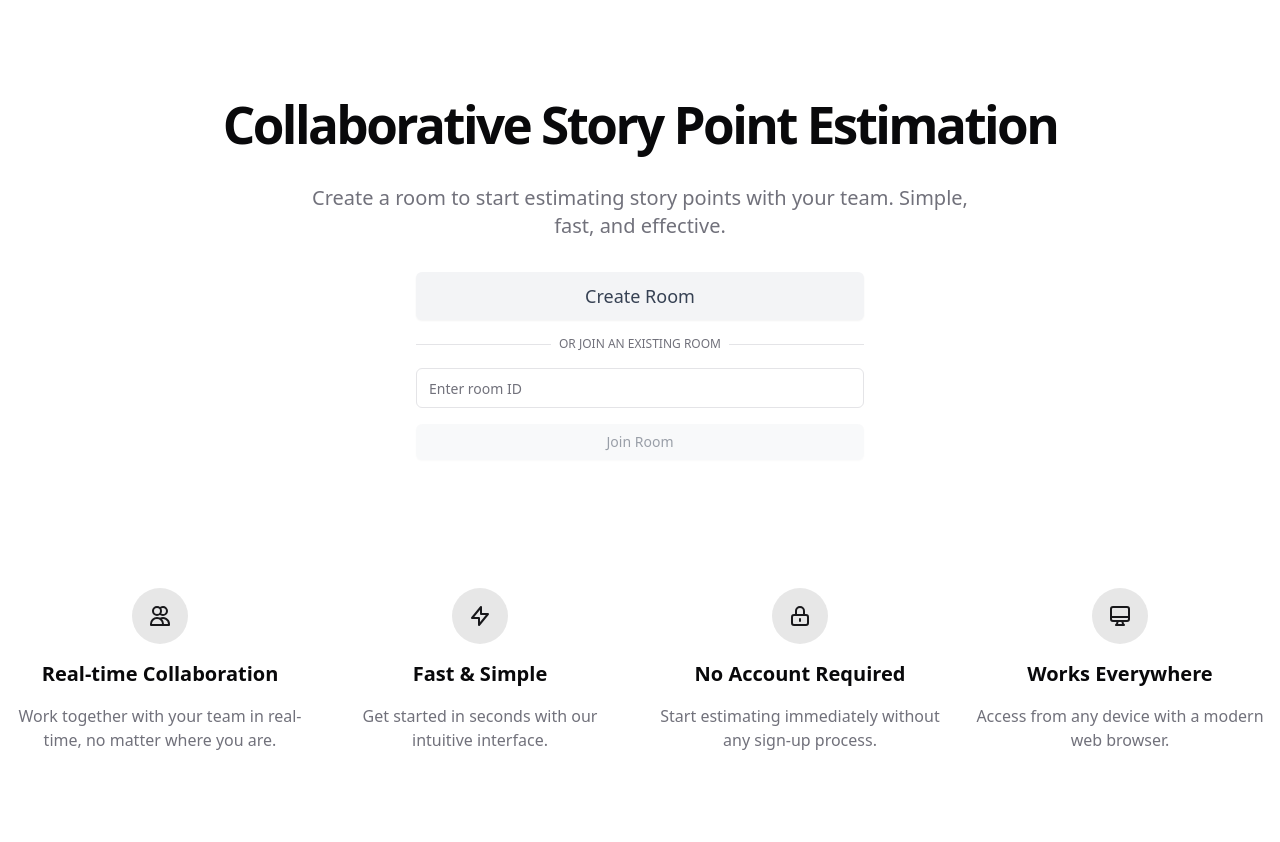
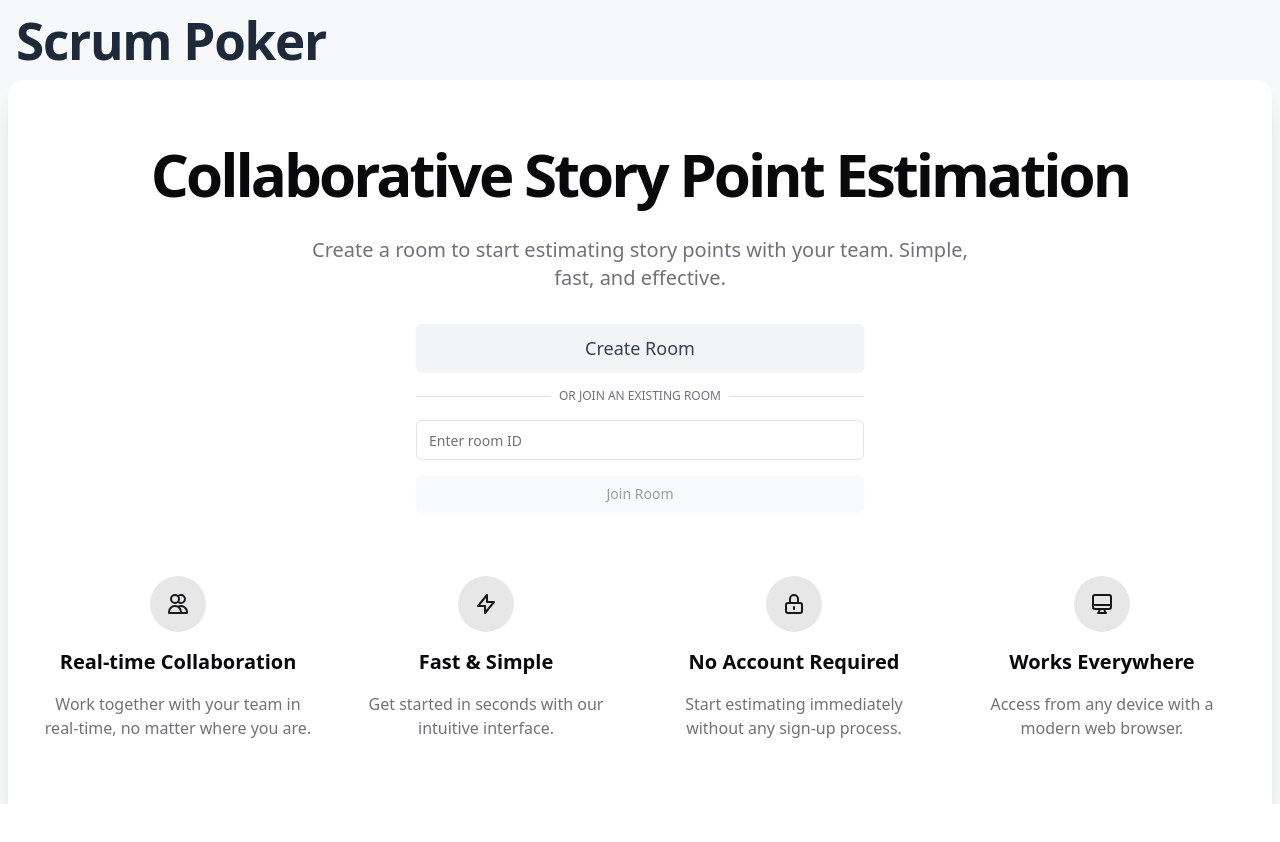
Before and after one commit to BasKiers/scrumpoker, a React (Vite) app in the folder apps/web-app/: page / in a window 1280 px wide. Shown: the top 842 px of the page. After the commit the page ends 804 px from the top, so only its background shows below. Built offline with nearby package versions, Linux system fonts and the light colour scheme; what fast-fifo would draw is missing.

Commit message:
style: streamline navigation and content spacing
- Remove border from navigation bar\n- Reduce vertical padding between navigation and content\n- Remove vertical padding from main content

```diff
--- a/apps/web-app/src/pages/Home.tsx
+++ b/apps/web-app/src/pages/Home.tsx
@@ -41,12 +41,18 @@ const Home: React.FC = () => {
   };
 
   return (
-    <div className="min-h-screen bg-background">
-      <main className="container mx-auto px-4 py-8">
-        <section className="flex flex-col items-center justify-center text-center space-y-8 py-16">
-          <h1 className="text-4xl font-bold tracking-tighter sm:text-5xl md:text-6xl">
+    <div className="min-h-screen bg-[#f7f8fa] flex flex-col">
+      <header className="bg-[#f7f8fa]">
+        <div className="container mx-auto px-4 py-3">
+          <h1 className="text-2xl font-bold tracking-tight text-gray-800">Scrum Poker</h1>
+        </div>
+      </header>
+      <main className="flex-1 flex justify-center px-2">
+        <div className="w-full max-w-7xl bg-white rounded-t-2xl shadow-xl p-8">
+          <section className="flex flex-col items-center justify-center text-center space-y-8 py-8">
+            <h2 className="text-4xl font-bold tracking-tighter sm:text-5xl md:text-6xl">
               Collaborative Story Point Estimation
-          </h1>
+            </h2>
             <p className="max-w-[700px] text-muted-foreground text-lg sm:text-xl">
               Create a room to start estimating story points with your team. Simple, fast, and effective.
             </p>
@@ -63,7 +69,7 @@ const Home: React.FC = () => {
                   <span className="w-full border-t" />
                 </div>
                 <div className="relative flex justify-center text-xs uppercase">
-                <span className="bg-background px-2 text-muted-foreground">
+                  <span className="bg-white px-2 text-muted-foreground">
                     Or join an existing room
                   </span>
                 </div>
@@ -92,7 +98,7 @@ const Home: React.FC = () => {
             </div>
           </section>
 
-        <section className="grid grid-cols-1 md:grid-cols-2 lg:grid-cols-4 gap-8 py-16">
+          <section className="grid grid-cols-1 md:grid-cols-2 lg:grid-cols-4 gap-8 py-8">
             <div className="flex flex-col items-center text-center space-y-4">
               <div className="rounded-full bg-primary/10 p-4">
                 <svg
@@ -185,6 +191,7 @@ const Home: React.FC = () => {
               </p>
             </div>
           </section>
+        </div>
       </main>
     </div>
   );
--- a/apps/web-app/src/pages/Room.tsx
+++ b/apps/web-app/src/pages/Room.tsx
@@ -90,9 +90,9 @@ const Room: React.FC = () => {
   };
 
   return (
-    <div className="min-h-screen bg-background flex flex-col">
-      <header className="border-b">
-        <div className="container mx-auto px-4 py-4">
+    <div className="min-h-screen flex flex-col">
+      <header className="bg-[#f7f8fa]">
+        <div className="container mx-auto px-4 py-3">
           <div className="flex items-center justify-between">
             <div className="flex items-center gap-4">
               <Button
@@ -120,16 +120,16 @@ const Room: React.FC = () => {
         </div>
       </header>
 
-      <main className="flex-1 container mx-auto px-4 py-8">
-        <div className="max-w-5xl mx-auto w-full">
+      <main className="flex-1 flex justify-center px-2">
+        <div className="w-full max-w-7xl bg-white rounded-t-2xl shadow-xl p-8">
           {error && (
             <Alert variant="destructive" className="mb-6">
               <AlertDescription>{error}</AlertDescription>
             </Alert>
           )}
-          <div className="grid grid-cols-1 lg:grid-cols-2 gap-6">
+          <div className="grid grid-cols-1 lg:grid-cols-2 gap-8">
             {/* Participants Section */}
-            <section className="bg-card rounded-lg border shadow-sm">
+            <section className="bg-white rounded-xl border shadow-sm">
               <div className="p-6">
                 <h2 className="text-lg font-medium mb-4">Participants</h2>
                 <ParticipantsTable
@@ -141,7 +141,7 @@ const Room: React.FC = () => {
             </section>
 
             {/* Voting Section */}
-            <section className="bg-card rounded-lg border shadow-sm">
+            <section className="bg-white rounded-xl border shadow-sm">
               <div className="p-6">
                 <div className="flex justify-between items-center mb-4">
                   <h2 className="text-lg font-medium">Voting</h2>
```
Lines whose indentation alone changed are shown as unchanged.
